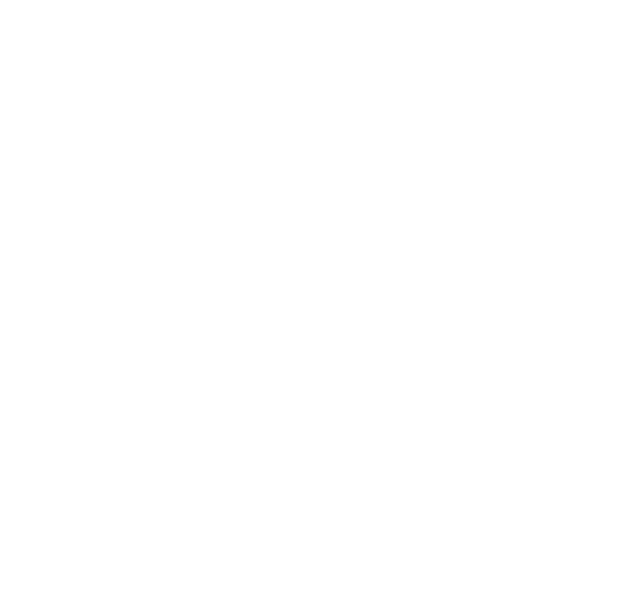
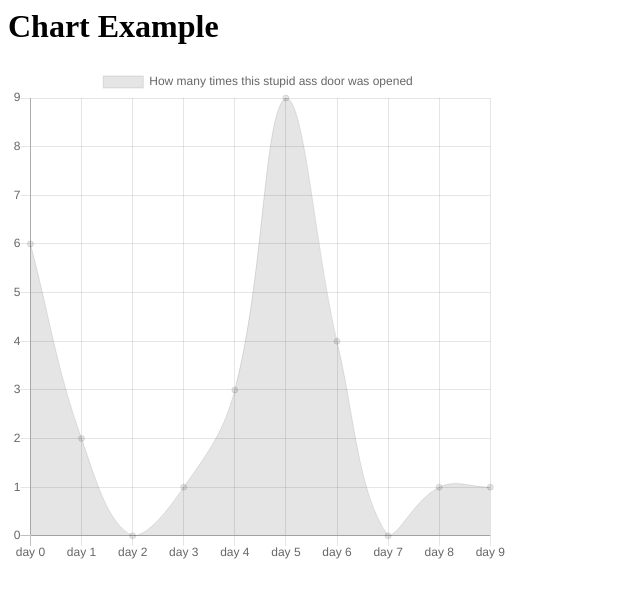
Before and after one commit to IvanTopolcic/SimpleGraphWebsite, a plain HTML site: page index.html in a window 1280 px wide. Shown: the whole page, without its empty margins (0-640 px from the left). Drawn offline with nearby package versions, Linux system fonts and the light colour scheme.

Commit message:
Add fake graph

```diff
--- a/index.html
+++ b/index.html
@@ -2,6 +2,49 @@
 
 <head>
   <script src="https://cdn.jsdelivr.net/npm/chart.js@2.9.4/dist/Chart.min.js"></script>
+  <script src='https://cdnjs.cloudflare.com/ajax/libs/moment.js/2.24.0/moment.min.js'></script>
 </head>
 
+<body>
+  <h1>Chart Example</h1>
+  <div class="main" style="width: 500px; height: 500px">
+    <canvas id="timeSeriesChart" width="10" height="10"></canvas>
+    <script>
+      function getRandomInt(max) {
+        return Math.floor(Math.random() * Math.floor(max));
+      }
+
+      let generateGraphData = function (max) {
+        let data = []
+        let labels = []
+        for (let i = 0; i < 10; i++) {
+          data.push(getRandomInt(max))
+          labels.push("day " + i)
+        }
+        return [labels, data]
+      }
+
+      const ctx = document.getElementById('timeSeriesChart').getContext('2d');
+
+      let generatedData = generateGraphData(10)
+
+      let labels = generatedData[0]
+      let data = generatedData[1]
+
+      const chart = new Chart(ctx, {
+        type: 'line',
+        data: {
+          labels,
+          datasets: [{
+            label: 'How many times this stupid ass door was opened',
+            data: data,
+            borderWidth: 1
+          }]
+        },
+        options: {}
+      });
+    </script>
+  </div>
+</body>
+
 </html>
```
